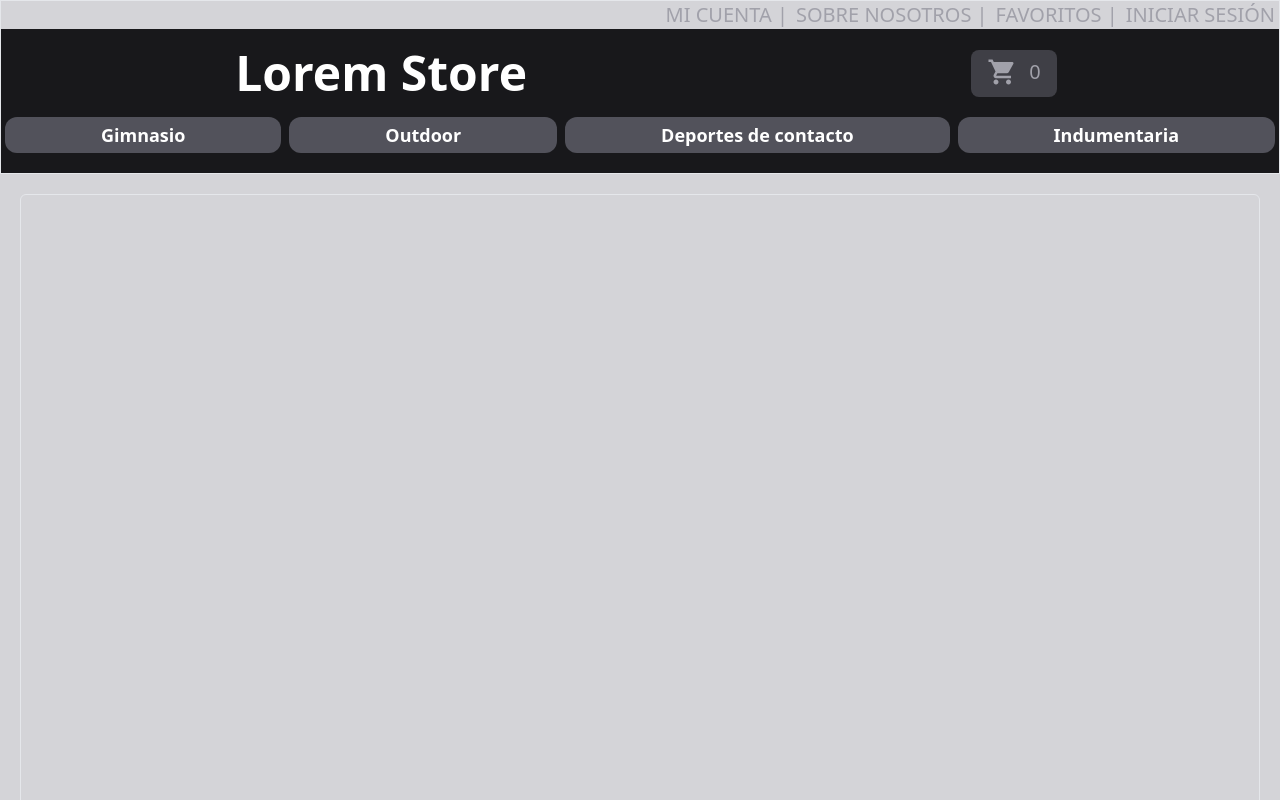
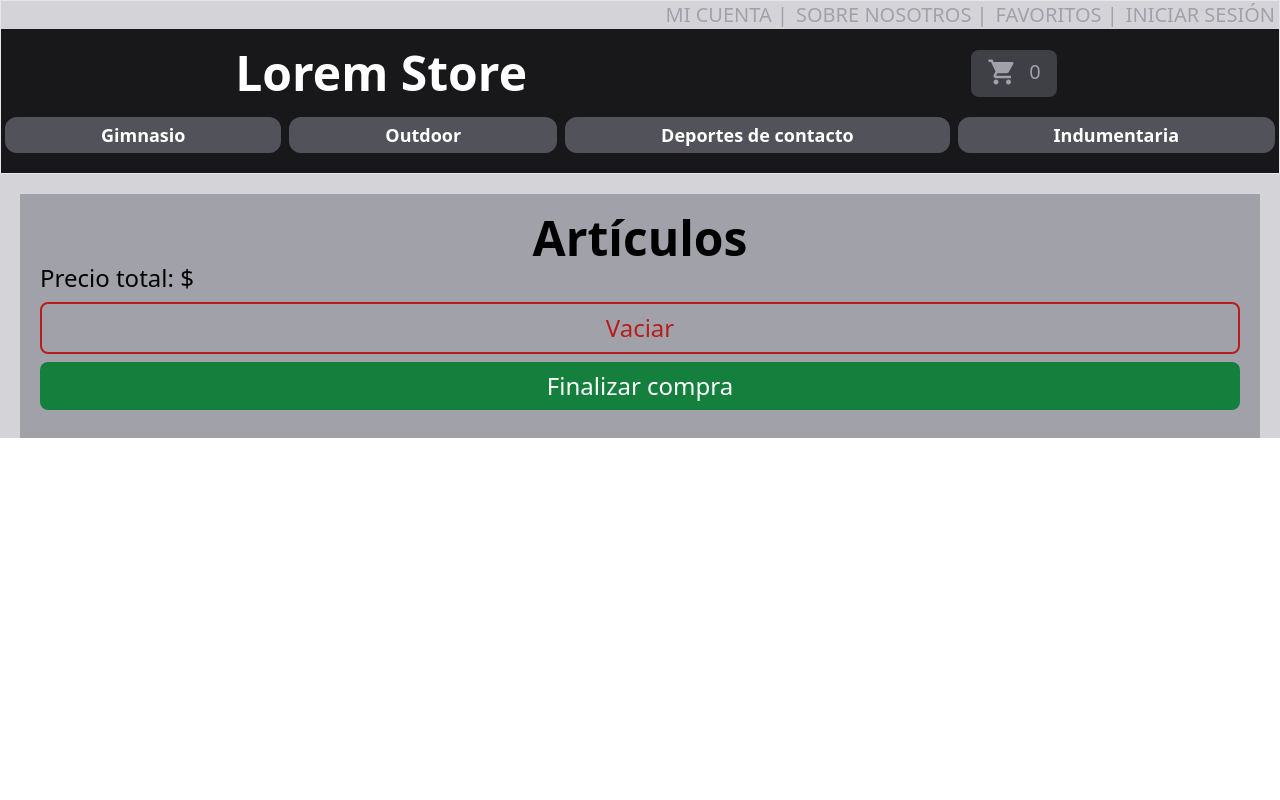
Before and after one commit to vanf-x/ecommerce, a React (Vite) app: page /cartView in a window 1280 px wide. Shown: the top 800 px of the page. Built offline with nearby package versions, Linux system fonts and the light colour scheme.

Commit message:
conectando con firebase

```diff
--- a/src/components/CartView.jsx
+++ b/src/components/CartView.jsx
@@ -1,9 +1,17 @@
-// import { cart } from "../context/CartContext"
 
 const CartView = () => {
-    // console.log("xd" + cart)
+
   return (
-    <div className='h-screen border rounded-md m-5'>
+    <div className=' m-5 p-5 bg-zinc-400'>
+      <h1 className="text-center font-black text-5xl">Artículos</h1>
+      <div>
+
+      </div>
+      <div>
+        <h3 className="text-2xl">Precio total: $ <span></span></h3>
+        <button className=" my-2 text-2xl text-red-700 p-2 bg-transparent border-2 border-red-700 rounded-lg hover:text-white hover:bg-red-800 hover:border-0 transition-colors block w-full">Vaciar</button>
+        <button className="my-2 text-2xl text-white p-2 bg-green-700 rounded-lg hover:bg-green-800 transition-colors block w-full">Finalizar compra</button>
+      </div>
     </div>
   )
 }
--- a/src/components/ItemDetail.jsx
+++ b/src/components/ItemDetail.jsx
@@ -54,8 +54,8 @@ const ItemDetail = ({ id, name, price, category, stock, description, img }) => {
           </button>
         ) : (
           <Link
-          to="/cart"
-          className="bg-green-500 text-white font-bold p-2 text-xl rounded w-full block text-center hover:bg-green-600 transition-colors"
+          to="/cartView"
+          className="bg-green-500 text-white font-black p-2 text-xl rounded w-full block text-center hover:bg-green-600 transition-colors"
           >Terminar compra</Link>
         )}
       </div>
```
